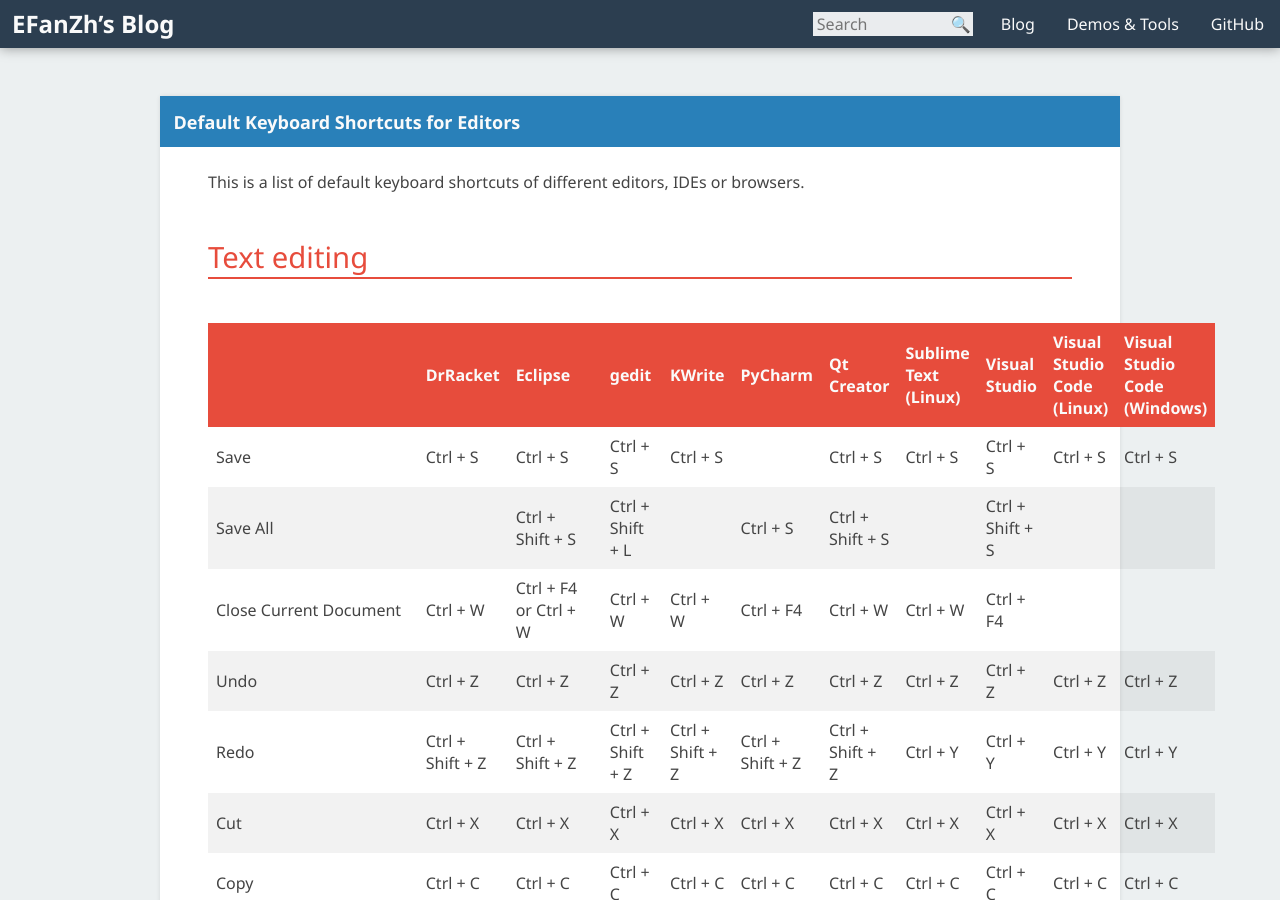
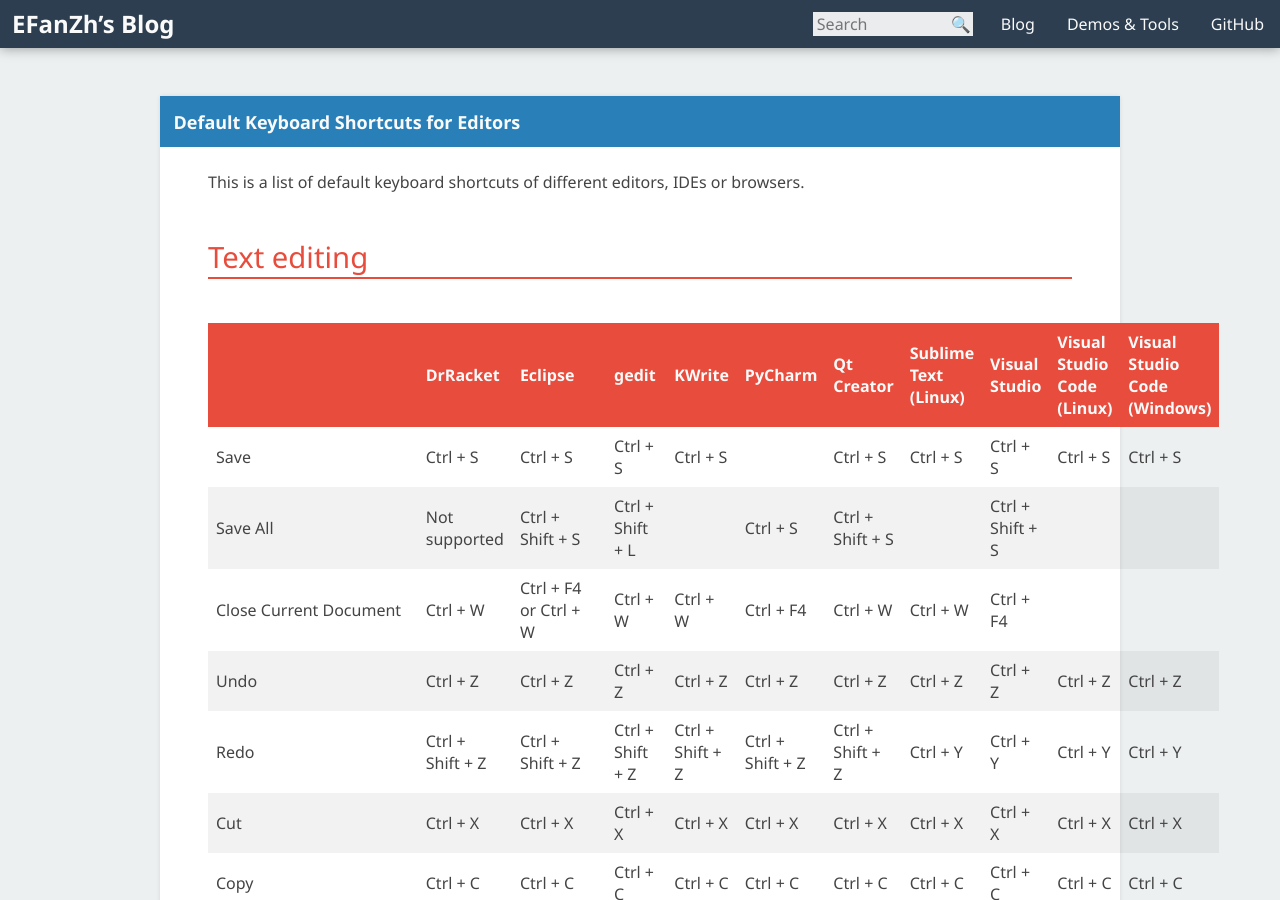
Before and after one commit to EFanZh/efanzh.github.io, a Jekyll site: the page built from _posts/2017-10-18-default-keyboard-shortcuts-for-editors.md, in a window 1280 px wide and 900 px high. Built offline with Jekyll 4.4.1, drawn with Linux system fonts in a browser that asks for light colours.

Commit message:
Add one unsupported shortcut

```diff
--- a/_posts/2017-10-18-default-keyboard-shortcuts-for-editors.md
+++ b/_posts/2017-10-18-default-keyboard-shortcuts-for-editors.md
@@ -9,7 +9,7 @@
 |                        | DrRacket         | Eclipse               | gedit            | KWrite              | PyCharm            | Qt Creator          | Sublime Text (Linux) | Visual Studio      | Visual Studio Code (Linux) | Visual Studio Code (Windows) |
 | ---------------------- | ---------------- | --------------------- | ---------------- | ------------------- | ------------------ | ------------------- | -------------------- | ------------------ | -------------------------- | ---------------------------- |
 | Save                   | Ctrl + S         | Ctrl + S              | Ctrl + S         | Ctrl + S            |                    | Ctrl + S            | Ctrl + S             | Ctrl + S           | Ctrl + S                   | Ctrl + S                     |
-| Save All               |                  | Ctrl + Shift + S      | Ctrl + Shift + L |                     | Ctrl + S           | Ctrl + Shift + S    |                      | Ctrl + Shift + S   |                            |                              |
+| Save All               | Not supported    | Ctrl + Shift + S      | Ctrl + Shift + L |                     | Ctrl + S           | Ctrl + Shift + S    |                      | Ctrl + Shift + S   |                            |                              |
 | Close Current Document | Ctrl + W         | Ctrl + F4 or Ctrl + W | Ctrl + W         | Ctrl + W            | Ctrl + F4          | Ctrl + W            | Ctrl + W             | Ctrl + F4          |                            |                              |
 | Undo                   | Ctrl + Z         | Ctrl + Z              | Ctrl + Z         | Ctrl + Z            | Ctrl + Z           | Ctrl + Z            | Ctrl + Z             | Ctrl + Z           | Ctrl + Z                   | Ctrl + Z                     |
 | Redo                   | Ctrl + Shift + Z | Ctrl + Shift + Z      | Ctrl + Shift + Z | Ctrl + Shift + Z    | Ctrl + Shift + Z   | Ctrl + Shift + Z    | Ctrl + Y             | Ctrl + Y           | Ctrl + Y                   | Ctrl + Y                     |
```
